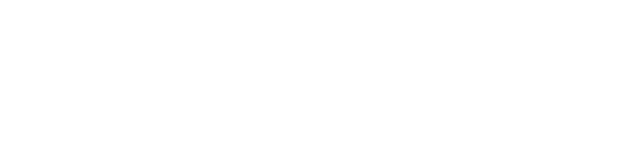
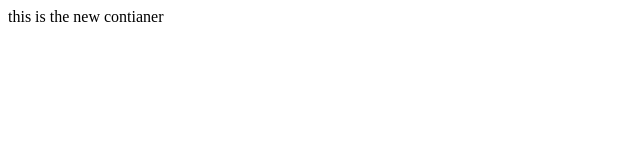
Before and after one commit to moheywael/repo_test, a plain HTML site: page index.html in a window 1280 px wide. Shown: the whole page, without its empty margins (0-640 px from the left). Drawn offline with Linux system fonts and the light colour scheme.

Commit message:
second commit

```diff
--- a/index.html
+++ b/index.html
@@ -10,7 +10,9 @@
 
 <body>
   <div class="container">
-    <div class="test"></div>
+    <div class="test">
+      this is the new contianer
+    </div>
   </div>
 </body>
 
```
